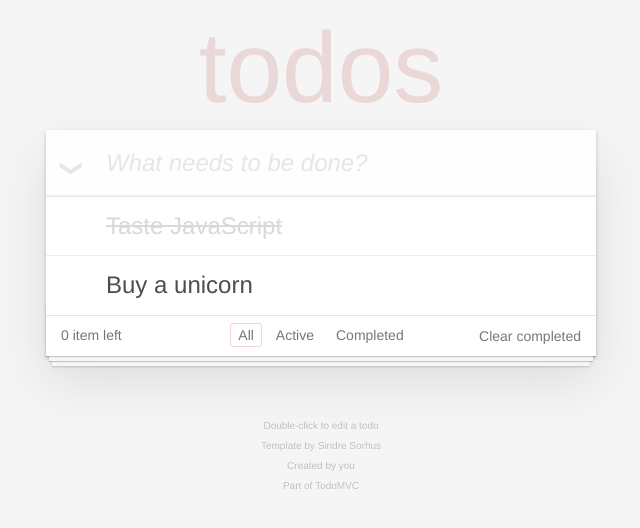
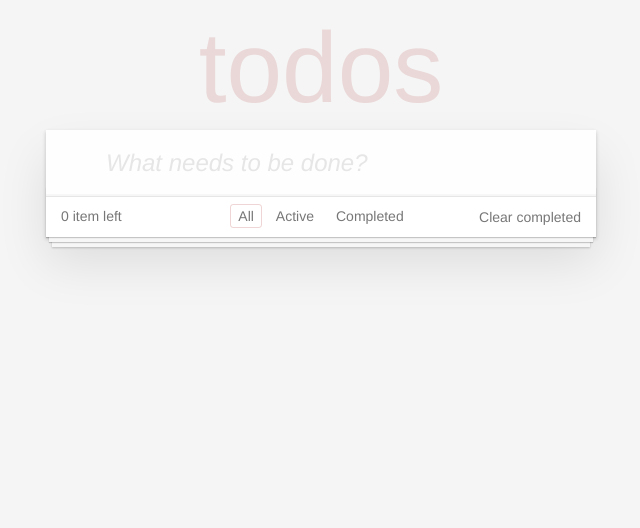
Before and after one commit to wellwind/todo-mvc-angular2-practice, an Angular app: page / in a window 1280 px wide. Shown: the top 528 px of the page, without its empty margins (319-959 px from the left). Built offline with nearby package versions, Linux system fonts and the light colour scheme.

Commit message:
Structure Directives

```diff
--- a/src/app/app.component.html
+++ b/src/app/app.component.html
@@ -4,16 +4,16 @@
     <input class="new-todo" [placeholder]="inputHint" [(ngModel)]="todoText" (keyup.enter)="addTodo($event)" autofocus>
   </header>
   <!-- This section should be hidden by default and shown when there are todos -->
-  <section class="main">
+  <section class="main" *ngIf="todos.length !== 0">
     <input class="toggle-all" type="checkbox">
     <label for="toggle-all">Mark all as complete</label>
     <ul class="todo-list">
       <!-- These are here just to show the structure of the list items -->
       <!-- List items should get the class `editing` when editing and `completed` when marked as completed -->
-      <li class="completed">
+      <li *ngFor="let todo of todos">
         <div class="view">
           <input class="toggle" type="checkbox" checked>
-          <label>Taste JavaScript</label>
+          <label>{{ todo }}</label>
           <button class="destroy"></button>
         </div>
         <input class="edit" value="Create a TodoMVC template">
@@ -48,7 +48,7 @@
     <button class="clear-completed">Clear completed</button>
   </footer>
 </section>
-<footer class="info">
+<footer class="info" *ngIf="todos.length !== 0">
   <p>Double-click to edit a todo</p>
   <!-- Remove the below line ↓ -->
   <p>Template by <a href="http://sindresorhus.com">Sindre Sorhus</a></p>
```
